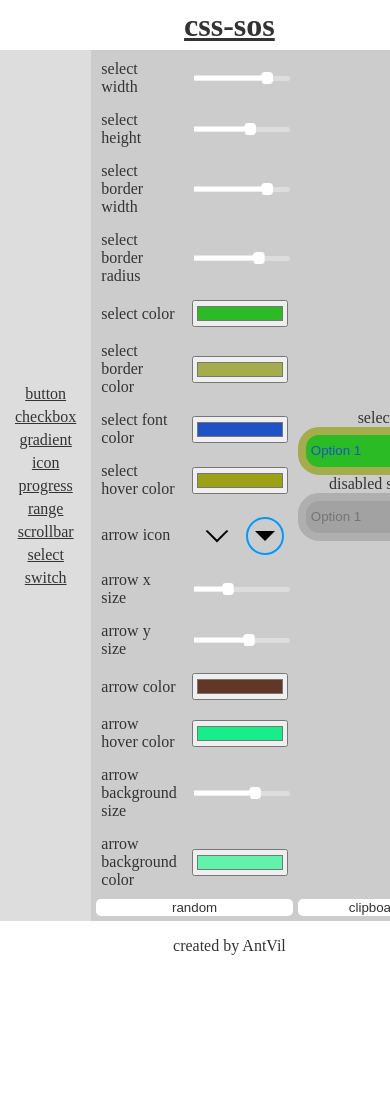
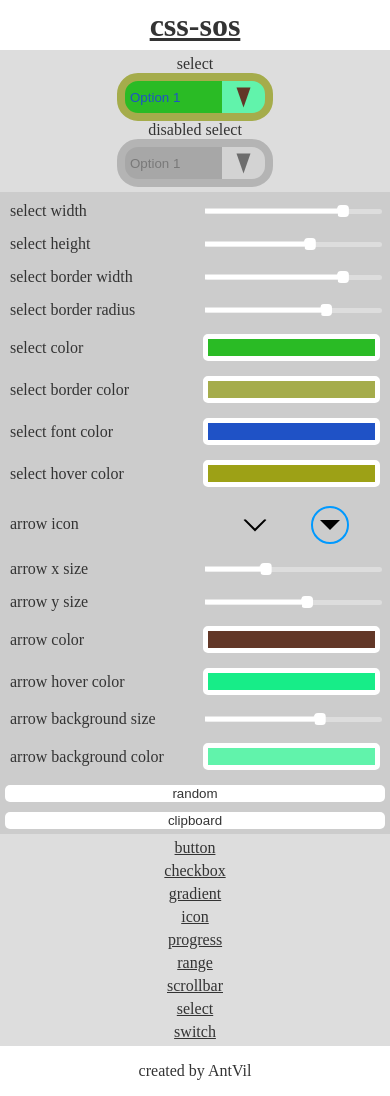
Before and after one commit to AntVil/css-sos, a website: page sos/select/index.html in a window 390 px wide. Before the commit the page ends 844 px from the top, so only its background shows below. Drawn offline with Linux system fonts and the light colour scheme.

Commit message:
improve small screens + style colors

```diff
--- a/styles/index.css
+++ b/styles/index.css
@@ -21,9 +21,10 @@ body{
     height: var(--screen-height);
     margin: 0;
     overflow: hidden;
+    background-color: var(--theme-color-0);
 }
 
-body>header, body>footer{
+header, footer{
     display: grid;
     justify-content: center;
     align-items: center;
@@ -31,12 +32,12 @@ body>header, body>footer{
     background-color: var(--theme-color-0);
 }
 
-body>header>h1{
+h1{
     margin: 0;
     text-align: center;
 }
 
-body>nav{
+nav{
     display: flex;
     justify-content: center;
     align-items: center;
@@ -45,19 +46,79 @@ body>nav{
     gap: 5px;
 }
 
-body>nav>*{
+nav>*{
     cursor: pointer;
     text-decoration: underline;
     padding: 0 15px;
 }
 
-body>main{
+main{
     display: grid;
     grid-template-columns: 1fr 1fr;
     grid-template-rows: 1fr auto;
     background-color: var(--theme-color-2);
     gap: 5px;
     padding: 5px;
+}
+
+
+@media (max-width: 700px){
+    body{
+        position: unset;
+        height: unset;
+        min-height: var(--screen-height);
+        grid-template-columns: 1fr;
+        grid-template-rows: var(--header-height) auto min-content var(--footer-height);
+        overflow-y: scroll;
+    }
+
+    header{
+        grid-row: 1 / span 1;
+    }
+
+    footer{
+        grid-row: 2 / span 1;
+    }
+
+    nav{
+        grid-row: 3 / span 1;
+        padding: 5px 0;
+    }
+
+    footer{
+        grid-row: 4 / span 1;
+    }
+}
+
+@media (max-width: 400px){
+    header{
+        position: sticky;
+        top: 0;
+        z-index: 2;
+    }
+
+    h1{
+        z-index: 2;
+    }
+
+    main{
+        grid-template-columns: 1fr;
+        grid-template-rows: auto 1fr min-content min-content;
+        padding: 0;
+    }
+
+    main>*:not(#output){
+        margin: 0 5px 5px 5px;
+    }
+
+    #output{
+        grid-row: 1 / span 1;
+        position: sticky;
+        top: var(--header-height);
+        z-index: 1;
+        background-color: var(--theme-color-1);
+        padding: 5px;
+    }
 }
 
 #controls{
@@ -300,3 +361,22 @@ main>button:last-child:active::after{
         cursor: pointer;
     }
 }
+
+#controls>input[type="color"]{
+    border-radius: 5px;
+    padding: 0;
+    border: 5px solid var(--theme-color-0);
+}
+
+#controls>input[type="color"]::-moz-color-swatch{
+    border: none;
+}
+
+#controls>input[type="color"]::-webkit-color-swatch-wrapper {
+    padding: 0;
+    border-radius: 0;
+}
+
+#controls>input[type="color"]::-webkit-color-swatch {
+    border: none;
+}
```
